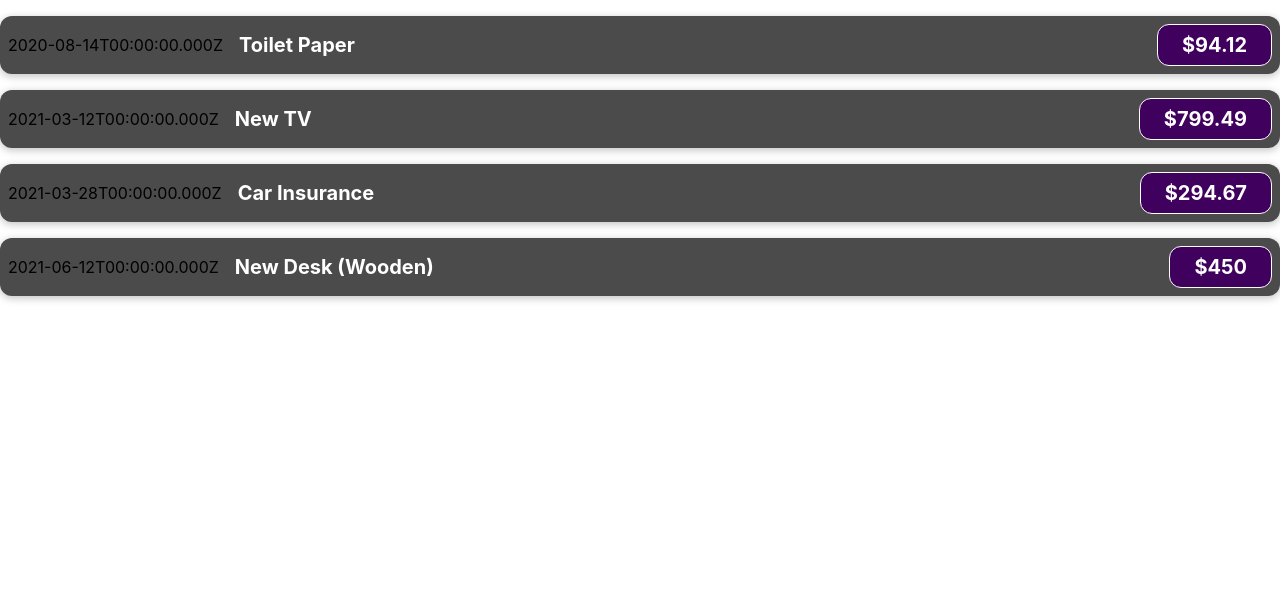
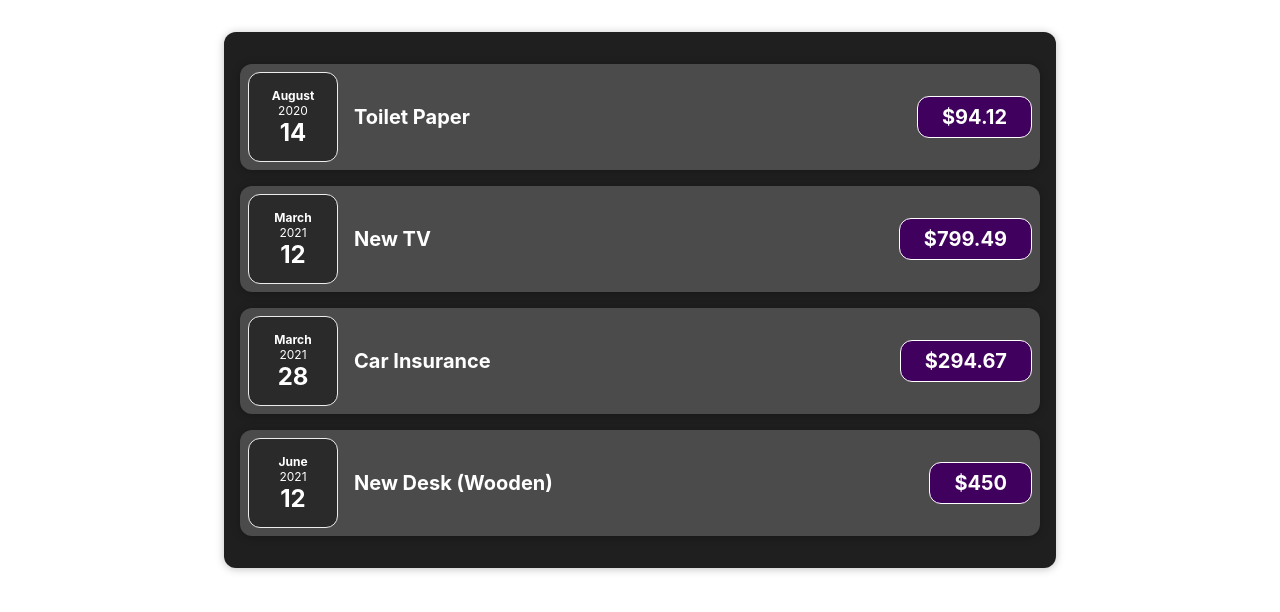
Before and after one commit to rajat1994/ReactCompleteGuide, a React (Create React App) app: page / in a window 1280 px wide. Shown: the top 612 px of the page. Built offline with nearby package versions, Linux system fonts and the light colour scheme.

Commit message:
Card wrapper composition

```diff
--- a/src/App.js
+++ b/src/App.js
@@ -1,4 +1,4 @@
-import ExpenseItem from './components/ExpenseItem';
+import Expenses from './components/Expenses';
 
 function App() {
 
@@ -23,12 +23,10 @@ function App() {
       date: new Date(2021, 5, 12),
     },
   ];
+
   return (
     <div>
-      <ExpenseItem title={expenses[0].title} amount={expenses[0].amount} date={expenses[0].date} />
-      <ExpenseItem title={expenses[1].title} amount={expenses[1].amount} date={expenses[1].date} />
-      <ExpenseItem title={expenses[2].title} amount={expenses[2].amount} date={expenses[2].date} />
-      <ExpenseItem title={expenses[3].title} amount={expenses[3].amount} date={expenses[3].date} />
+      <Expenses items = {expenses}/>
     </div>
   );
 }
--- /dev/null
+++ b/src/components/Card.css
@@ -0,0 +1,4 @@
+.card {
+    border-radius: 12px;
+    box-shadow: 0 1px 8px rgba(0, 0, 0, 0.25);
+}
--- /dev/null
+++ b/src/components/Card.js
@@ -0,0 +1,8 @@
+import './Card.css';
+
+function Card (props){
+    const classes = "card " + props.className;
+    return <div className = {classes}>{props.children}</div>
+}
+
+export default Card;
--- /dev/null
+++ b/src/components/ExpenseDate.css
@@ -0,0 +1,26 @@
+.expense-date {
+    display: flex;
+    flex-direction: column;
+    width: 5.5rem;
+    height: 5.5rem;
+    border: 1px solid #ececec;
+    background-color: #2a2a2a;
+    color: white;
+    border-radius: 12px;
+    align-items: center;
+    justify-content: center;
+  }
+
+  .expense-date__month {
+    font-size: 0.75rem;
+    font-weight: bold;
+  }
+
+  .expense-date__year {
+    font-size: 0.75rem;
+  }
+
+  .expense-date__day {
+    font-size: 1.5rem;
+    font-weight: bold;
+  }
--- /dev/null
+++ b/src/components/ExpenseDate.js
@@ -0,0 +1,17 @@
+import './ExpenseDate.css';
+
+function ExpenseDate (props) {
+    const month = props.date.toLocaleString("en-US", {month:"long"});
+    const day = props.date.toLocaleString("en-US", {day:"2-digit"});
+    const year = props.date.getFullYear();
+
+    return (
+             <div className="expense-date">
+               <div className="expense-date__month">{month}</div>
+               <div className="expense-date__year">{year}</div>
+               <div className="expense-date__day">{day}</div>
+            </div>
+    );
+}
+
+export default ExpenseDate;
--- a/src/components/ExpenseItem.css
+++ b/src/components/ExpenseItem.css
@@ -2,10 +2,8 @@
     display: flex;
     justify-content: space-between;
     align-items: center;
-    box-shadow: 0 2px 8px rgba(0, 0, 0, 0.25);
     padding: 0.5rem;
     margin: 1rem 0;
-    border-radius: 12px;
     background-color: #4b4b4b;
   }
 
--- a/src/components/ExpenseItem.js
+++ b/src/components/ExpenseItem.js
@@ -1,15 +1,18 @@
+import  ExpenseDate from './ExpenseDate';
+import Card from './Card';
 import './ExpenseItem.css';
+
 
 function ExpenseItem(props) {
 
     return (
-        <div className="expense-item">
-            <div>{props.date.toISOString()}</div>
+        <Card className="expense-item">
+             <ExpenseDate  date = {props.date}></ExpenseDate>
               <div className="expense-item__description">
                 <h2>{props.title}</h2>
                 <div className="expense-item__price">${props.amount}</div>
             </div>
-        </div>
+        </Card>
     );
 }
 
--- /dev/null
+++ b/src/components/Expenses.css
@@ -0,0 +1,7 @@
+.expenses {
+    padding: 1rem;
+    background-color: rgb(31, 31, 31);
+    margin: 2rem auto;
+    width: 50rem;
+    max-width: 95%;
+  }
--- /dev/null
+++ b/src/components/Expenses.js
@@ -0,0 +1,20 @@
+import ExpenseItem from './ExpenseItem';
+import Card from './Card';
+import './Expenses.css';
+
+function Expenses (props) {
+
+     return (
+          < Card className = "expenses">
+              <ExpenseItem title={props.items[0].title} amount={props.items[0].amount} date={props.items[0].date} />
+              <ExpenseItem title={props.items[1].title} amount={props.items[1].amount} date={props.items[1].date} />
+              <ExpenseItem title={props.items[2].title} amount={props.items[2].amount} date={props.items[2].date} />
+              <ExpenseItem title={props.items[3].title} amount={props.items[3].amount} date={props.items[3].date} />
+          </Card>
+
+      );
+
+
+}
+
+export default Expenses;
```
